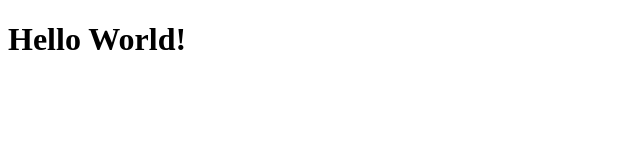
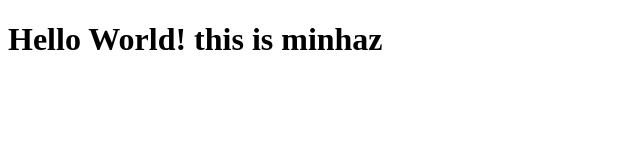
Before and after one commit to Minhazwp/portfolio-web, a plain HTML site: page index.html in a window 1280 px wide. Shown: the whole page, without its empty margins (0-640 px from the left). Drawn offline with Linux system fonts and the light colour scheme.

Commit message:
html edit

```diff
--- a/index.html
+++ b/index.html
@@ -8,6 +8,6 @@
     <link rel="stylesheet" href="index.css">
 </head>
 <body>
-    <h1>Hello World!</h1>
+    <h1>Hello World! this is minhaz</h1>
 </body>
 </html>
```
